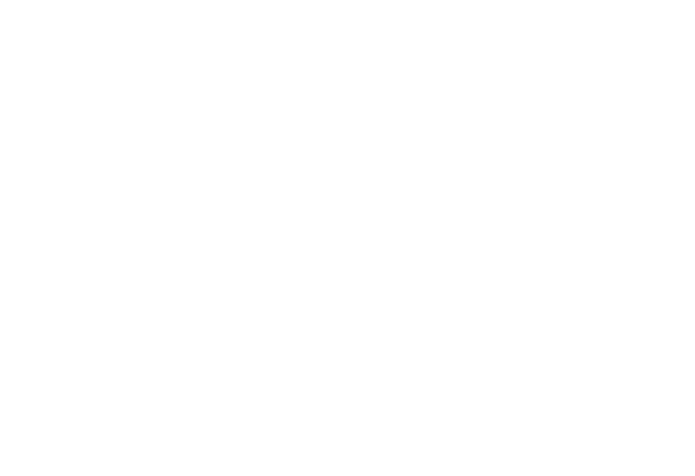
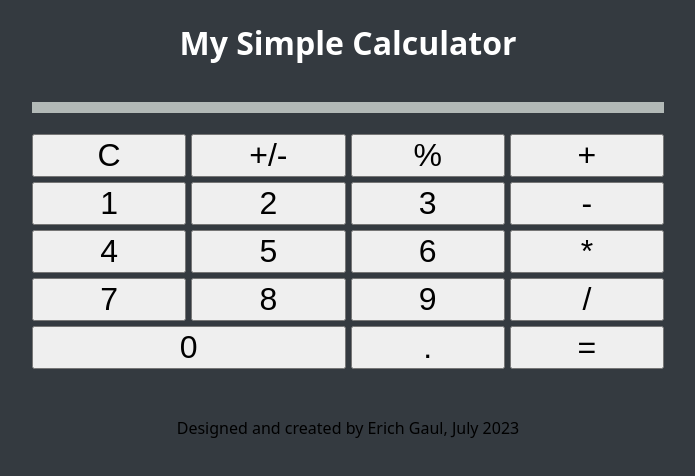
Before and after one commit to erichsafford/calculator, a plain HTML site: page index.html in a window 1280 px wide. Shown: the whole page, without its empty margins (292-987 px from the left). Drawn offline with Linux system fonts and the light colour scheme.

Commit message:
Complete basic setup and initial styling

```diff
--- a/index.html
+++ b/index.html
@@ -7,8 +7,39 @@
     <link rel="stylesheet" href="styles.css">
 </head>
 <body>
+    <h1 class="header">My Simple Calculator</h1>
+    <div class="calculator">
+        <p class="numberDisplay"></p>
+
+        <button class="operator" id="clear">C</button>
+        <button class="posNeg">+/-</button>
+        <button class="percent">%</button>
+        <button class="operator" id="add">+</button>
+        <button class="one">1</button>
+        <button class="two">2</button>
+        <button class="three">3</button>
+        <button class="operator" id="subtract">-</button>
+        <button class="four">4</button>
+        <button class="five">5</button>
+        <button class="six">6</button>
+        <button class="operator" id="multiply">*</button>
+        <button class="seven">7</button>
+        <button class="eight">8</button>
+        <button class="nine">9</button>
+        <button class="operator" id="divide">/</button>
+
+        <button class="zero">0</button>
+        <button class="decimal">.</button>
+        <button class="operator" id="equals">=</button>
+
+
+
+    </div>
+
     <script src="scripts.js">
 
     </script>
+
+    <footer>Designed and created by Erich Gaul, July 2023</footer>
 </body>
 </html>
--- a/scripts.js
+++ b/scripts.js
@@ -0,0 +1,48 @@
+let firstNum
+let secondNum
+let operator
+
+// Add //
+function add(firstNum, secondNum) {
+    return firstNum + secondNum;
+};
+
+// Subtract //
+function subtract(firstNum, secondNum) {
+    return firstNum - secondNum;
+}
+
+// Multiply //
+function multiply(firstNum, secondNum) {
+    return firstNum * secondNum;
+};
+
+// Divide //
+function divide(firstNum, secondNum) {
+    return firstNum / secondNum;
+};
+
+// Operate //
+function operate(op, x, y) {
+    firstNum = x;
+    secondNum = y;
+    operator = op
+    if (op === "+") {
+        return add(firstNum, secondNum);
+    } else if (op === "-") {
+        return subtract(x, y);
+    } else if (op === "*") {
+        return multiply(x, y);
+    } else if (op === "/") {
+        return divide(x, y);
+    };
+};
+
+let plus = operate("+", 3, 5);
+console.log(plus);
+let minus = operate("-", 5, 3);
+console.log(minus);
+let times = operate('*', 12, 12);
+console.log(times)
+let erich = operate("/", 15, 3)
+console.log(erich)
--- a/styles.css
+++ b/styles.css
@@ -0,0 +1,40 @@
+body {
+    font-family: system-ui, -apple-system, BlinkMacSystemFont, 'Segoe UI', Roboto, Oxygen, Ubuntu, Cantarell, 'Open Sans', 'Helvetica Neue', sans-serif;
+    background-color: #343a40;
+    box-sizing: border-box;
+    text-align: center;
+}
+
+h1 {
+    color: white;
+}
+
+button {
+    font-size: 2em;
+}
+
+.calculator {
+    display: grid;
+    grid-template-columns: repeat(4, 1fr);
+    grid-template-rows: repeat(7, 1fr);
+    gap: 5px;
+    width: 50%;
+    margin-left: auto;
+    margin-right: auto;
+}
+
+.numberDisplay {
+    grid-column-start: 1;
+    grid-column-end: 5;
+    background-color: #b2b9b7;
+}
+
+#equals {
+    grid-column-start: 4;
+    grid-row-start: 6;
+}
+
+.zero {
+    grid-column-start: 1;
+    grid-column-end: 3;
+}
```
